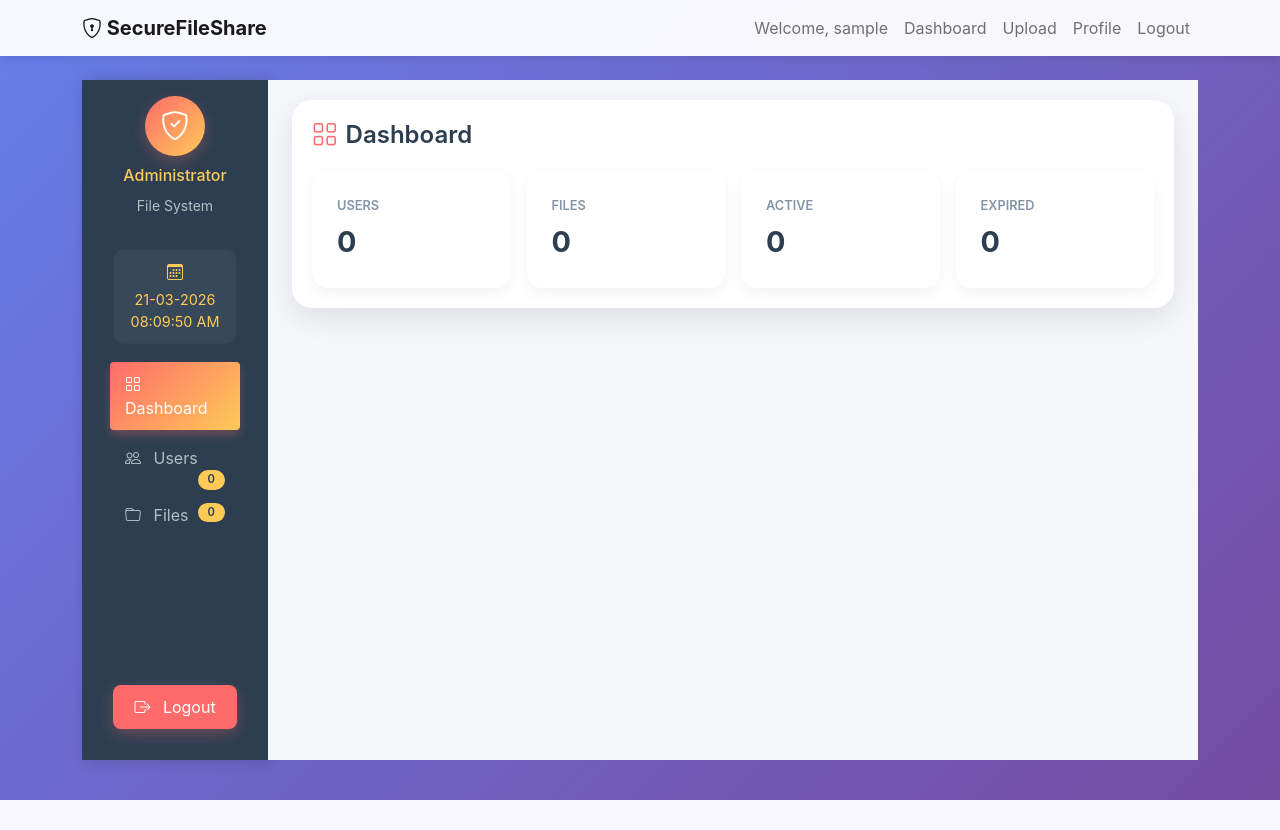
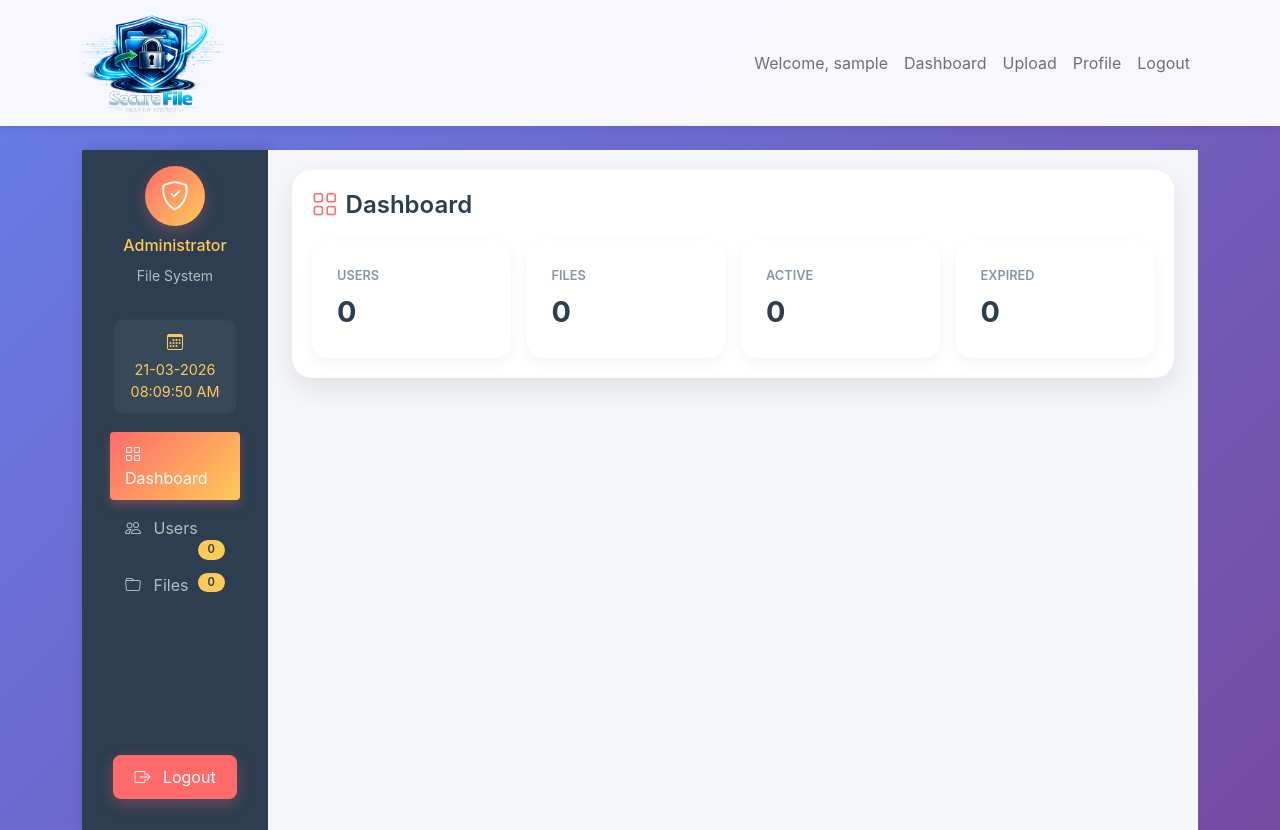
Before and after one commit to maharajas1764-create/Most-Secure-File-Sharing-System, a Flask app: page /admin_dashboard in a window 1280 px wide. Before the commit the page ends 800 px from the top, so only its background shows below. Run offline with Flask 3, Linux system fonts and the light colour scheme; the visitor is signed in with stand-in values (Sample User, id 1); data comes from the database, SQL or seed files in the repository; data that the repository does not hold is empty.

Commit message:
Add logo to navbar and update styles
Updated the navbar to include a logo image and adjusted styles.

```diff
--- a/templates/base.html
+++ b/templates/base.html
@@ -24,8 +24,11 @@
 <body>
     <nav class="navbar navbar-expand-lg navbar-light">
         <div class="container">
-            <a class="navbar-brand fw-bold" href="{{ url_for('index') }}">
-                <i class="bi bi-shield-lock"></i> SecureFileShare
+            <a class="navbar-brand fw-bold d-flex align-items-center" href="{{ url_for('index') }}">
+            <img src="{{ url_for('static', filename='images/logo.png') }}"
+                alt="Logo"
+                height="100"
+                class="me-2">
             </a>
             {% if current_user.is_authenticated %}
             <div class="navbar-nav ms-auto">
```
